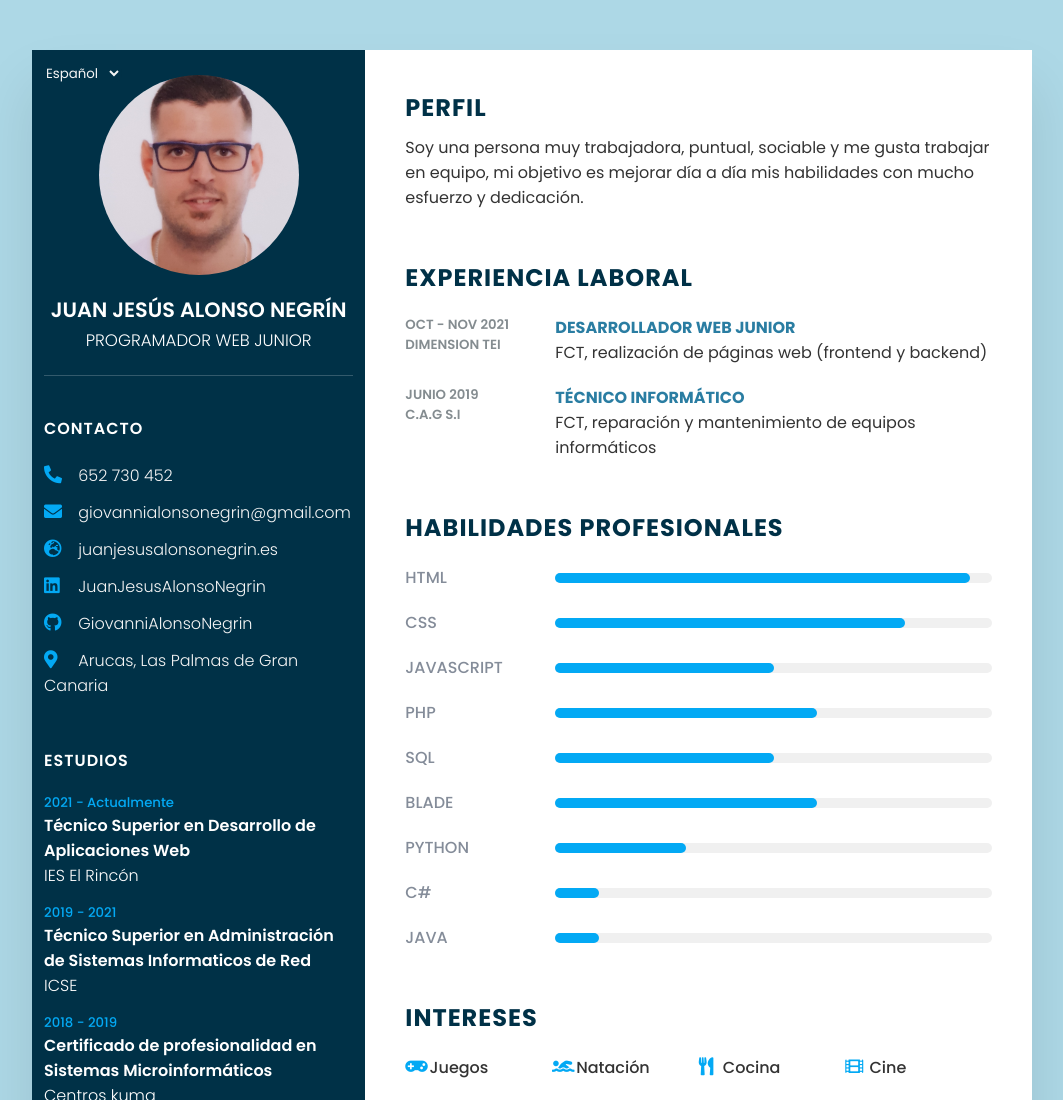
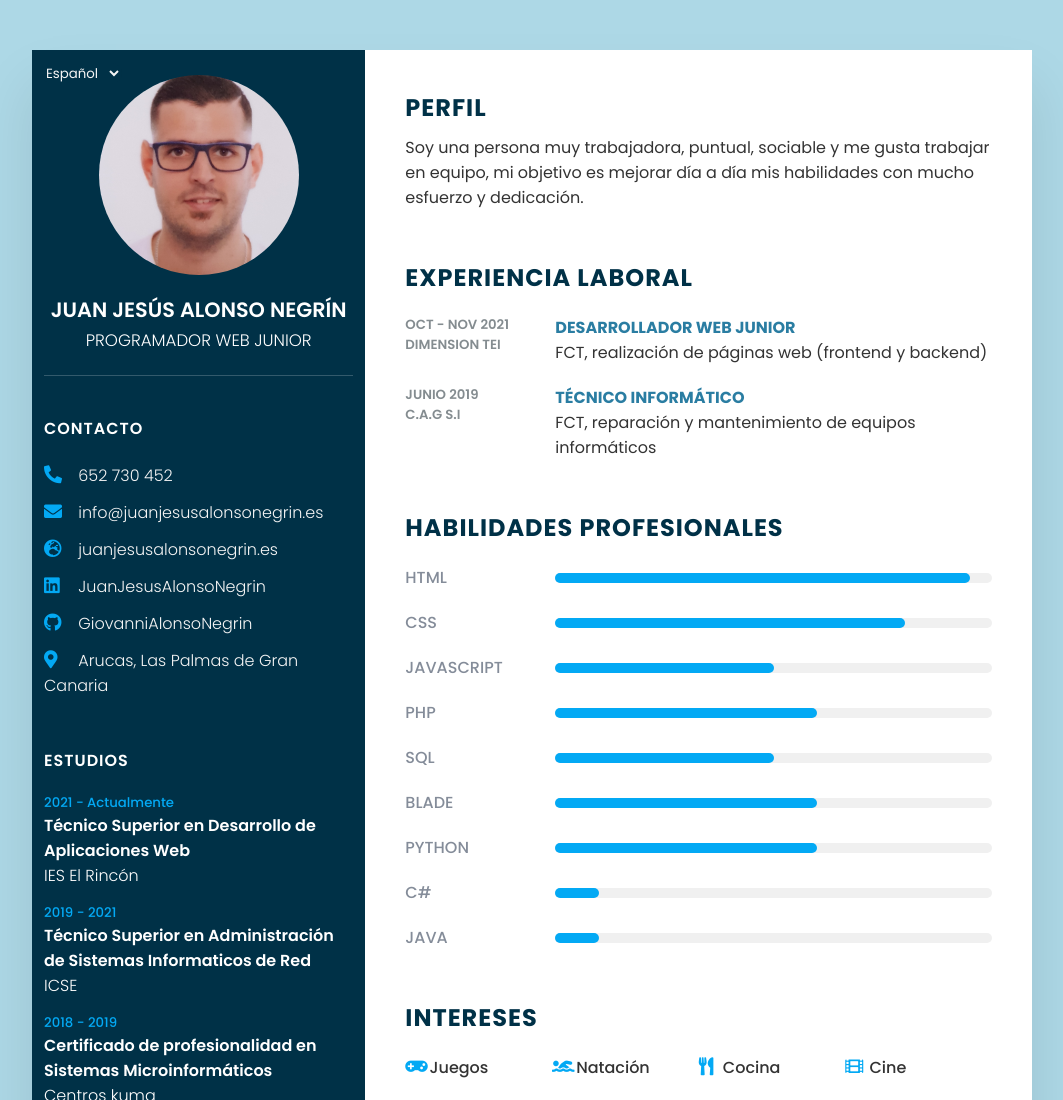
Before and after one commit to GiovanniAlonsoNegrin/curriculum, a plain HTML site: page index.html in a window 1280 px wide. Shown: the top 1100 px of the page, without its empty margins (108-1171 px from the left). Drawn offline with nearby package versions, Linux system fonts and the light colour scheme.

Commit message:
Currículum v2

```diff
--- a/index.html
+++ b/index.html
@@ -4,12 +4,15 @@
     <meta charset="UTF-8">
     <link rel="stylesheet" href="style/main.css">
     <meta name="viewport" content="width=device-width,initial-scale=1">
+    <meta http-equiv="Expires" content="0">
+    <meta http-equiv="Last-Modified" content="0">
+    <meta http-equiv="Cache-Control" content="no-cache, mustrevalidate">
+    <meta http-equiv="Pragma" content="no-cache">
     <link rel="stylesheet" href="https://cdnjs.cloudflare.com/ajax/libs/font-awesome/5.15.4/css/all.min.css" integrity="sha512-1ycn6IcaQQ40/MKBW2W4Rhis/DbILU74C1vSrLJxCq57o941Ym01SwNsOMqvEBFlcgUa6xLiPY/NS5R+E6ztJQ==" crossorigin="anonymous" referrerpolicy="no-referrer" />
     <title>Juan Alonso</title>
 </head>
 <body>
     <div class="container">
-
         <div class="left-side">
             <div class="myLanguage">
                 <select id="select">
@@ -46,7 +49,7 @@
                     </li>
                     <li>
                         <span class="icon"><i class="fas fa-envelope"></i></span>
-                        <span class="text"><a href="mailto:giovannialonsonegrin@gmail.com">giovannialonsonegrin@gmail.com</a></span>
+                        <span class="text"><a href="mailto:giovannialonsonegrin@gmail.com">info@juanjesusalonsonegrin.es</a></span>
                     </li>
                     <li>
                         <span class="icon"><i class="fas fa-globe-europe"></i></span>
@@ -207,7 +210,7 @@
                 <div class="box">
                     <h4>Python</h4>
                     <div class="percent">
-                        <div style="width: 30%"></div>
+                        <div style="width: 60%"></div>
                     </div>
                 </div>
                 <div class="box">
```
